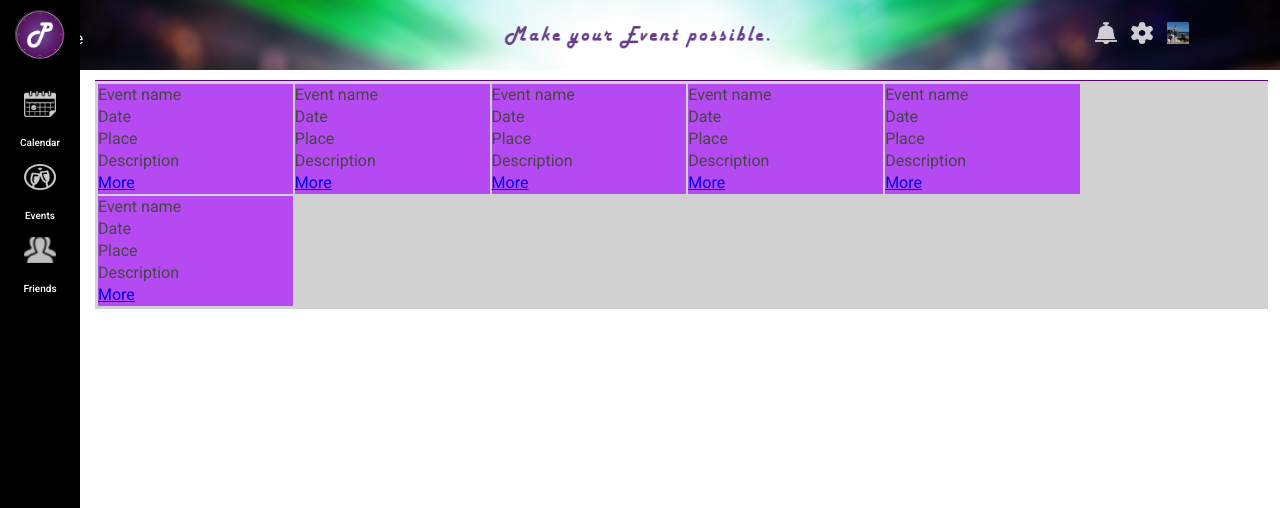
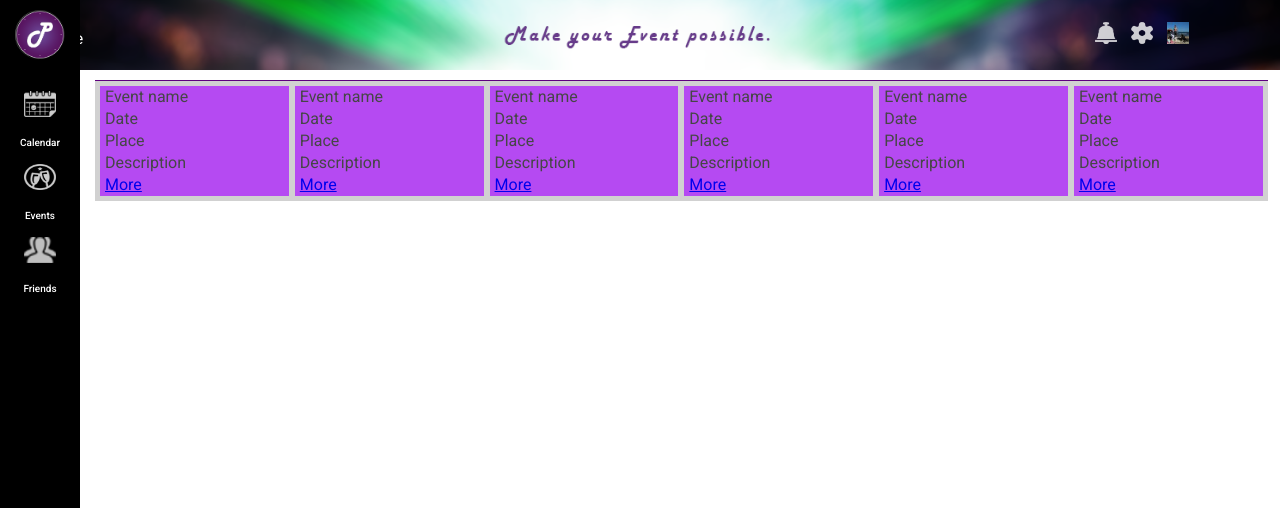
Before and after one commit to Wiiz83/MyPromus, a PHP site: page / in a window 1280 px wide. Shown: the top 508 px of the page. Run offline with PHP 8.4, Linux system fonts and the light colour scheme.

Commit message:
Fcking colums work

```diff
--- a/view/assets/stylesheets/styles.css
+++ b/view/assets/stylesheets/styles.css
@@ -79,9 +79,10 @@ table {
 
         .event-box {
                 display: inline-block;
+                border: 3px solid #D1D1D1;
                 background-color: #B54AF2;
-                margin: 1px 1px;
-
+                padding-left: 5px;
+                padding-right: 5px;
         }
 
 /*
--- a/view/index.html
+++ b/view/index.html
@@ -4,7 +4,7 @@
         <head>
                 <meta charset="utf-8">
                 <title>My Promus :: Home Page</title>
-                <link rel="stylesheet" href="/view/assets/stylesheets/styles.css">
+                <link rel="stylesheet" href="assets/stylesheets/styles.css">
                 <link href='http://fonts.googleapis.com/css?family=Roboto:400,300,700,500,700italic,500italic,400italic,300italic,900,900italic' rel='stylesheet' type='text/css'>
         </head>
 
```
